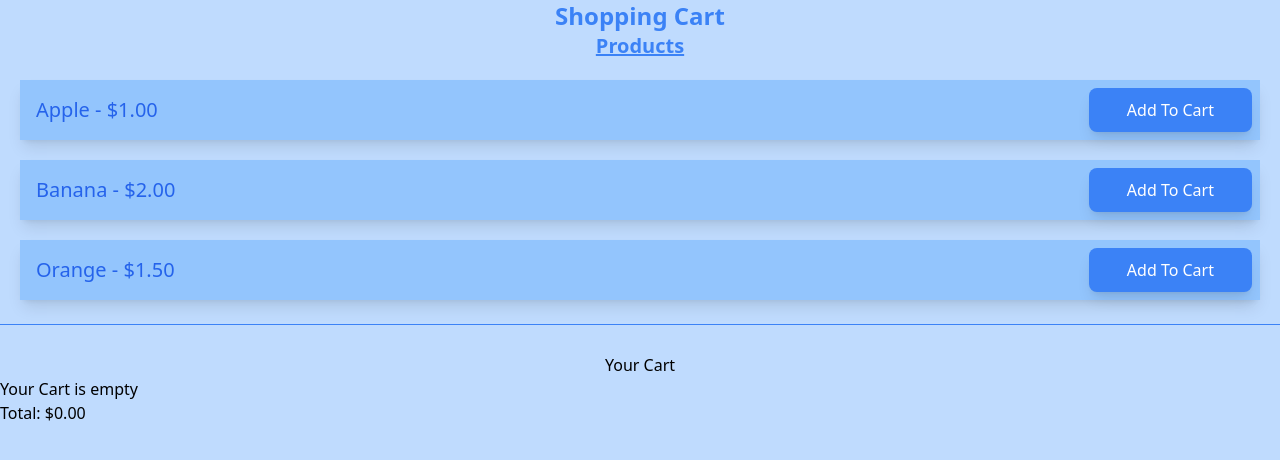
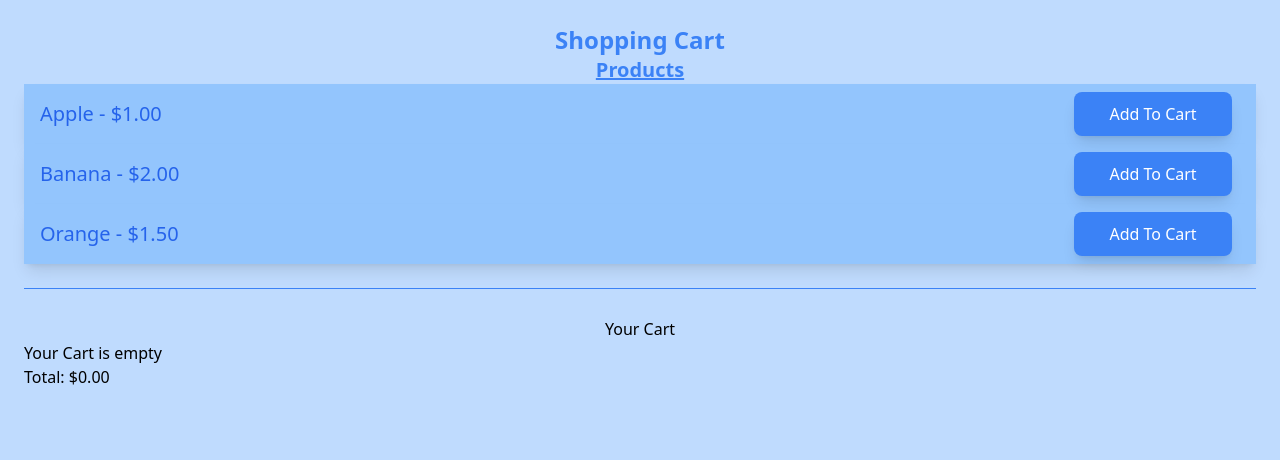
Before and after one commit to nietiene/React-Projects, a React (Vite) app: page / in a window 1280 px wide. Shown: the top 460 px of the page. Built offline with nearby package versions, Linux system fonts and the light colour scheme.

Commit message:
this is commit of react js styling

```diff
--- a/src/Adding-Product-To-Cart/Product.jsx
+++ b/src/Adding-Product-To-Cart/Product.jsx
@@ -34,12 +34,12 @@ const ShoppingCart = () => {
    };
 
    return (
-    <div className="bg-blue-200 min-h-screen">
+    <div className="bg-blue-200 min-h-screen p-6">
         <h1 className="text-center font-extrabold text-2xl text-blue-500">Shopping Cart</h1>
         <h2 className="font-extrabold text-blue-500 text-xl text-center underline">Products</h2>
         {products.map((products) => (
             <div key={products.id}
-            className="m-5 grid sm:grid-cols-1 grid-cols md:grid-cols-2 md:grid-cols-3 p-2 bg-blue-300 shadow-lg ">
+            className="grid gap-4  md:grid-cols-3 sm:grid-cols-2 p-2 bg-blue-300 shadow-lg ">
                 <span className="text-xl p-2 text-blue-600">{products.name} - ${products.price.toFixed(2)}</span>
                 <button onClick={() => addToCart(products)}
                     className="bg-blue-500 w-[40%] ms-[160%] rounded-lg shadow-lg text-white hover:bg-blue-600">
```
